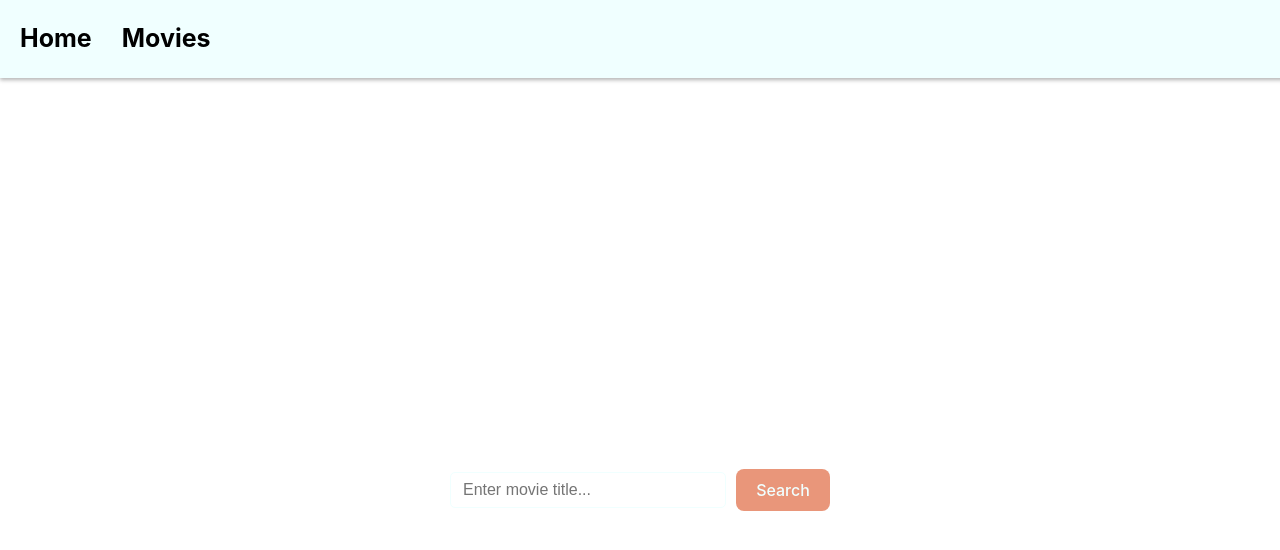
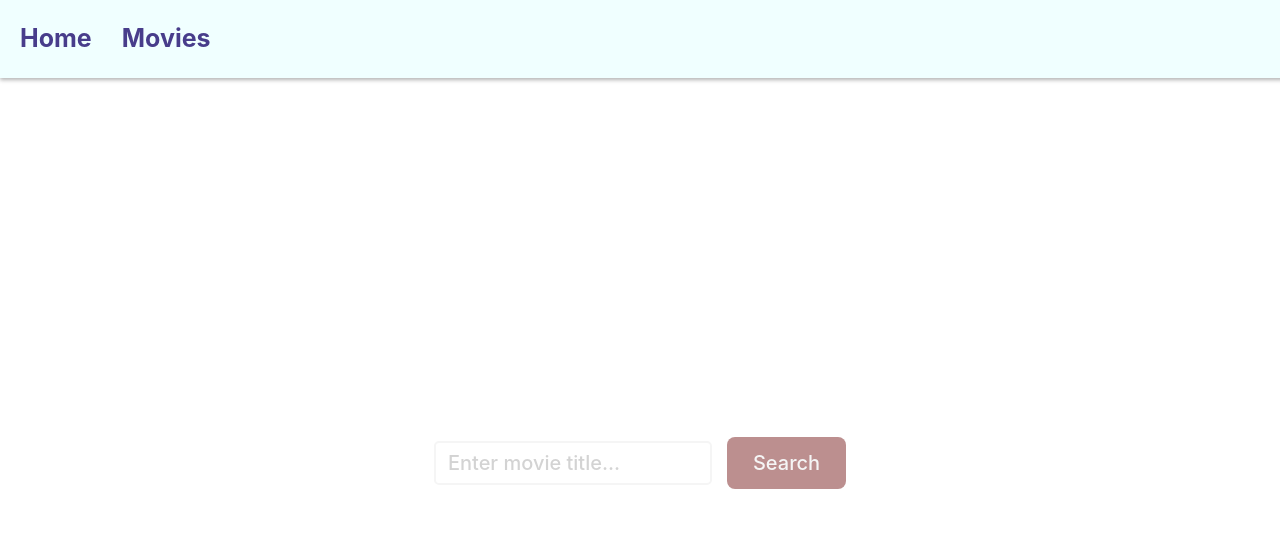
Before and after one commit to PHOTOVT/goit-react-hw-05, a React (Vite) app: page /movies in a window 1280 px wide. Shown: the top 550 px of the page. Built offline with nearby package versions, Linux system fonts and the light colour scheme.

Commit message:
remade styles

```diff
--- a/src/App.jsx
+++ b/src/App.jsx
@@ -8,7 +8,6 @@ const MoviesPage = lazy(() => import("./pages/MoviesPage/MoviesPage"));
 const MovieDetailsPage = lazy(() => import("./pages/MovieDetailsPage/MovieDetailsPage"));
 const MovieCast = lazy(() => import("./components/MovieCast/MovieCast"));
 const MovieReviews = lazy(() => import("./components/MovieReviews/MovieReviews"));
-const MovieList = lazy(() => import("./components/MovieList/MovieList"))
 
 const App = () => {
   return (
--- a/src/components/Loader/Loader.module.css
+++ b/src/components/Loader/Loader.module.css
@@ -9,7 +9,7 @@
   width: 50px;
   height: 50px;
   border: 5px solid black;
-  border-top-color: darksalmon;
+  border-top-color: rosybrown;
   border-radius: 50%;
   animation: spin 1s linear infinite;
 }
--- a/src/components/MovieList/MovieList.module.css
+++ b/src/components/MovieList/MovieList.module.css
@@ -1,8 +1,8 @@
 .movieListLink {
-  color: azure;
+  color: whitesmoke;
 }
 
 .movieListLink:active,
 .movieListLink:hover {
-  text-decoration: underline;
+  color: gray;
 }
--- a/src/components/Navigation/Navigation.module.css
+++ b/src/components/Navigation/Navigation.module.css
@@ -16,11 +16,11 @@
 .navigationLink {
   margin-right: 15px;
   text-decoration: none;
-  color: black;
+  color: darkslateblue;
   font-weight: bold;
 }
 
 .navigationLink:active,
 .navigationLink:hover {
-  text-decoration: underline;
+  color: gray;
 }
--- a/src/index.css
+++ b/src/index.css
@@ -5,9 +5,8 @@
   font-size: 25px;
 
   color-scheme: light dark;
-  color: azure;
-  background-color: darkblue;
-
+  color: whitesmoke;
+  background-color: darkslateblue;
   font-synthesis: none;
   text-rendering: optimizeLegibility;
   -webkit-font-smoothing: antialiased;
@@ -26,7 +25,6 @@ body {
   justify-content: center;
   min-width: 320px;
   min-height: 100vh;
-  padding: 100px 30px 30px 30px;
 }
 
 h1 {
@@ -34,23 +32,13 @@ h1 {
   line-height: 1.1;
 }
 
-button {
+button, input {
   border-radius: 8px;
-  border: 1px solid transparent;
   padding: 0.6em 1.2em;
-  font-size: 1em;
   font-weight: 500;
   font-family: inherit;
-  background-color: #1a1a1a;
   cursor: pointer;
   transition: border-color 0.25s;
-}
-button:hover {
-  border-color: #646cff;
-}
-button:focus,
-button:focus-visible {
-  outline: 4px auto -webkit-focus-ring-color;
 }
 
 @media (prefers-color-scheme: light) {
--- a/src/pages/HomePage/HomePage.jsx
+++ b/src/pages/HomePage/HomePage.jsx
@@ -1,7 +1,7 @@
 import React, { useState, useEffect } from "react";
 import axios from "axios";
-import MovieList from '../../components/MovieList/MovieList';
-
+import MovieList from "../../components/MovieList/MovieList";
+import css from "./HomePage.module.css";
 
 const HomePage = () => {
   const [movies, setMovies] = useState([]);
@@ -39,7 +39,7 @@ const HomePage = () => {
 
   return (
     <div>
-      <h1>Trending today: </h1>
+      <h1 className={css.title}>Trending today: </h1>
       <MovieList movies={movies} />
     </div>
   );
--- /dev/null
+++ b/src/pages/HomePage/HomePage.module.css
@@ -0,0 +1,3 @@
+.title {
+  margin-top: 125px;
+}
--- a/src/pages/MovieDetailsPage/MovieDetailsPage.jsx
+++ b/src/pages/MovieDetailsPage/MovieDetailsPage.jsx
@@ -2,14 +2,14 @@ import React, { useEffect, useState, Suspense } from "react";
 import { Link, useParams, useLocation, Outlet } from "react-router-dom";
 import axios from "axios";
 import css from "./MovieDetailsPage.module.css";
-import Loader from "../../components/Loader/Loader"
+import Loader from "../../components/Loader/Loader";
 
 const MovieDetailsPage = () => {
   const { movieId } = useParams();
   const [movie, setMovie] = useState(null);
   const [error, setError] = useState(null);
   const location = useLocation();
-  const backLink = location.state?.from || "/";
+  const backLink = location.state?.from || "/movies";
 
   useEffect(() => {
     const fetchMovieDetails = async () => {
--- a/src/pages/MovieDetailsPage/MovieDetailsPage.module.css
+++ b/src/pages/MovieDetailsPage/MovieDetailsPage.module.css
@@ -1,8 +1,8 @@
 .goBackButton {
   display: inline-block;
   padding: 10px 20px;
-  color: azure;
-  background-color: darksalmon;
+  color: whitesmoke;
+  background-color: rosybrown;
   text-decoration: none;
   border: none;
   border-radius: 4px;
@@ -17,11 +17,11 @@
 .goBackButton:active,
 .goBackButton:hover {
   background: transparent;
-  border: 2px solid darksalmon;
+  border: 2px solid rosybrown;
 }
 
 .additionalInfo {
-  color: azure;
+  color: whitesmoke;
 }
 
 .additionalInfo:active,
--- a/src/pages/MoviesPage/MoviesPage.module.css
+++ b/src/pages/MoviesPage/MoviesPage.module.css
@@ -1,28 +1,35 @@
 .searchForm {
   display: flex;
-  gap: 10px;
+  gap: 15px;
   align-items: center;
-  margin-bottom: 20px;
+  justify-content: center;
+  margin-top: 125px;
 }
 
 .searchInput {
   padding: 8px 12px;
-  font-size: 16px;
-  border: 1px solid azure;
+  font-size: 20px;
+  border: 2px solid whitesmoke;
   background: transparent;
   border-radius: 5px;
   outline: none;
   width: 250px;
 }
 
+input::placeholder {
+  color: lightgray;
+  opacity: 1;
+}
+
 .searchButton {
-  font-size: 16px;
-  background-color: darksalmon;
-  color: azure;
+  border: 2px solid transparent;
+  font-size: 20px;
+  background-color: rosybrown;
+  color: whitesmoke;
   transition: background-color 0.3s;
 }
 
 .searchButton:hover {
   background-color: transparent;
-  border: 2px solid darksalmon;
+  border: 2px solid rosybrown;
 }
```
